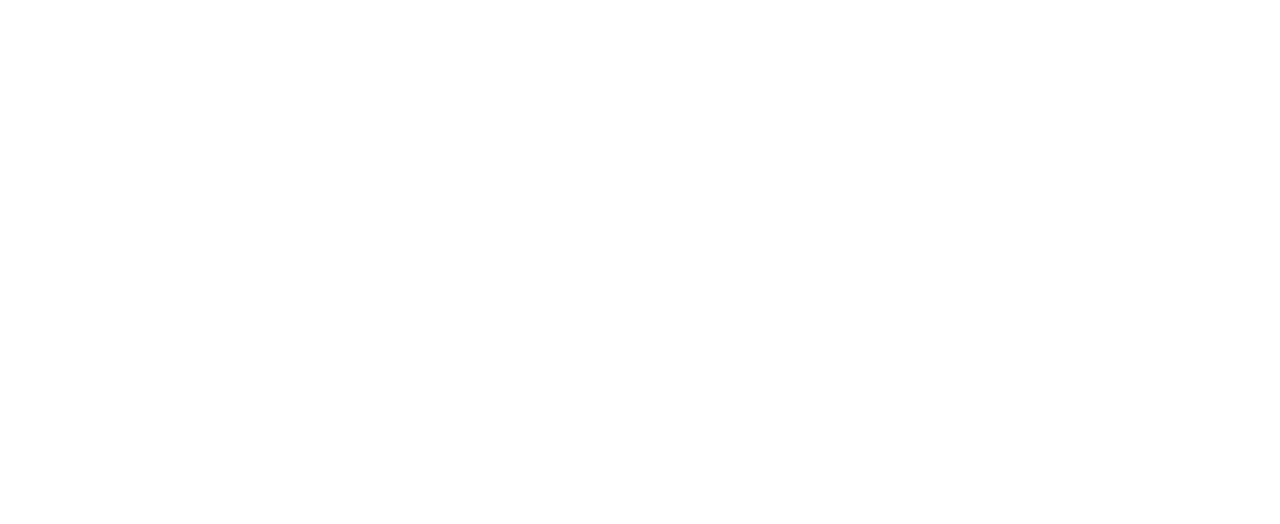
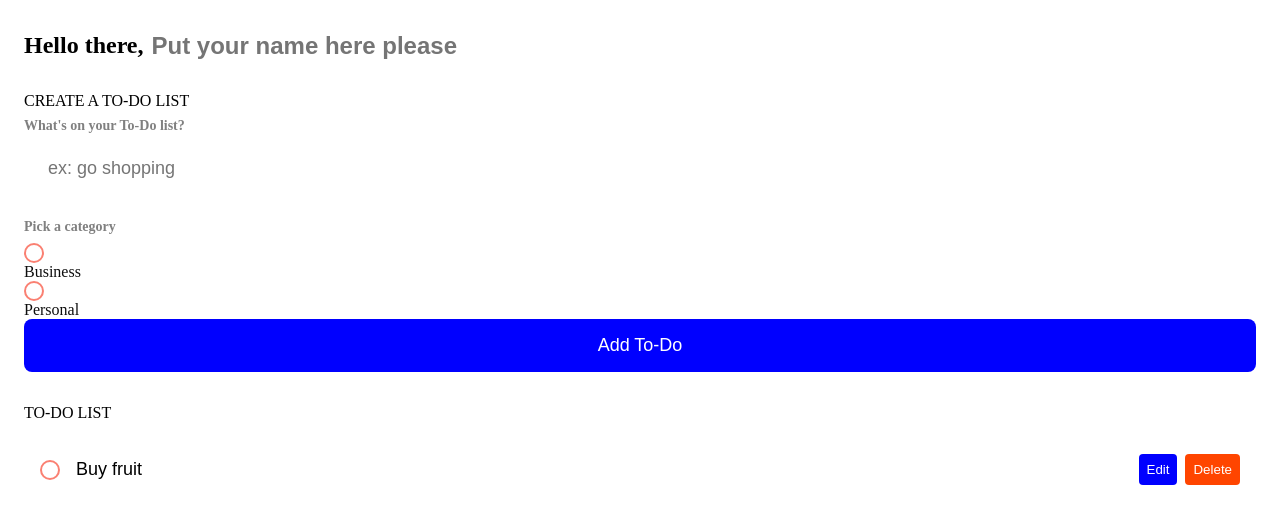
Before and after one commit to SantiagoMatilla/crud_local_storage_js, a plain HTML site: page index.html in a window 1280 px wide. Drawn offline with Linux system fonts and the light colour scheme.

Commit message:
Añadidos más estilos de css

```diff
--- a/css/index.css
+++ b/css/index.css
@@ -0,0 +1,202 @@
+*{
+    margin: 0;
+    padding: 0;
+    box-sizing: border-box;
+    /*font-family*/
+}
+
+input:not([type="radio"]):not([type="checkbox"]), button{
+    appearance: none;
+    border: none;
+    outline: none;
+    background: none;
+    cursor: initial;
+}
+
+body{
+    background: white;
+    color: rgb(14, 14, 14);
+}
+section{
+    margin: 2rem 0rem;
+    padding: 0rem 1.5rem;
+}
+
+h2{
+    color: black;
+    font-size: 1rem;
+    font-weight: 400;
+    margin-bottom: 0.5rem;
+}
+
+h3{
+    color: gray;
+    font-size: 0.875rem;
+    font-weight: 700;
+    margin-bottom: 0.5rem;
+}
+
+.salute .title{
+    display: flex;
+}
+
+.salute .title input{
+    margin-left: 0.5rem;
+    flex: 1 1 0%;
+    min-width: 0;
+}
+
+.salute .title, .salute .title input{
+    color: black;
+    font-size: 1.5rem;
+    font-weight: 700;
+}
+
+.createToDo input[type="text"] {
+    display: block;
+    width: 100%;
+    font-size: 1.125rem;
+    padding: 1rem 1.5rem;
+    color: black;
+    background-color: white;
+    border-radius: 0.5rem;
+    margin-bottom: 1.5rem;
+}
+
+.createToDo .options{
+    display: grid;
+    grid-template-columns: repeat(2, 1fr);
+    grid-gap: 1rem;
+    margin-bottom: 1.5rem;
+}
+
+.createToDo .options label{
+    display: flex;
+    flex-direction: column;
+    align-items: center;
+    justify-content: center;
+    padding: 1.5rem;
+    background-color: white;
+    border-radius: 0.5rem;
+}
+
+input[type="radio"],
+input[type="checkbox"]{
+    display: none;
+}
+
+.bubble{
+    display: flex;
+    align-items: center;
+    justify-content: center;
+    width: 20px;
+    height: 20px;
+    border-radius: 50%;
+    border: 2px solid salmon;
+}
+
+.bubble.personal{
+    border-color: salmon;
+}
+
+.bubble::after{
+    content: "";
+    display: block;
+    opacity: 0;
+    width: 0px;
+    height: 0px;
+    background-color: salmon;
+    border-radius: 50%;
+    transition: 0.2s ease-in-out;
+}
+
+.bubble.personal::after{
+    background-color: aqua
+}
+
+input:checked ~ .bubble::after{
+    width: 10px;
+    height: 10px;
+    opacity: 1;
+}
+
+.createToDo .options label div{
+    color: grey;
+    font-size: 1.125rem;
+    margin-top: 1rem;
+}
+
+.createToDo input[type="submit"]{
+    display: block;
+    width: 100%;
+    font-size: 1.125rem;
+    padding: 1rem 1.5rem;
+    color: white;
+    background-color: blue;
+    border-radius: 0.5rem;
+    cursor: pointer;
+    transition: 0.2s ease-in-out;
+}
+
+.createToDo input[type="submit"]:hover{
+    opacity: 0.75;
+}
+
+.toDoList .list{
+    margin: 1rem 0;
+}
+
+.toDoList .toDoItem{
+    display: flex;
+    align-items: center;
+    background-color: white;
+    padding: 1rem;
+    border-radius: 0.5rem;
+    margin-bottom: 1rem;
+}
+
+.toDoItem label{
+    display: block;
+    margin-right: 1rem;
+    cursor: pointer;
+}
+
+.toDoItem .toDoContent{
+    flex: 1 1 0%;
+}
+
+.toDoItem .toDoContent input{
+    color: black;
+    font-size: 1.125rem;
+}
+
+.toDoItem .actions{
+    display: flex;
+    align-items: center;
+}
+
+.toDoItem .actions button{
+    display: block;
+    padding: 0.5rem;
+    border-radius: 0.25rem;
+    color: white;
+    cursor: pointer;
+    transition: 0,2s ease-in-out;
+}
+
+.toDoItem .actions button:hover{
+    opacity: 0.75;
+}
+
+.toDoItem .actions .edit{
+    margin-right: 0.5rem;
+    background-color: blue;
+}
+
+.toDoItem .actions .delete{
+    background-color: orangered;
+}
+
+.toDoItem.done .toDoContent input{
+    text-decoration: line-through;
+}
--- a/index.html
+++ b/index.html
@@ -5,8 +5,65 @@
     <meta http-equiv="X-UA-Compatible" content="IE=edge">
     <meta name="viewport" content="width=device-width, initial-scale=1.0">
     <title>Crud en Local Storage con JS</title>
+
+    <link rel="stylesheet" href="css/index.css">
 </head>
 <body>
+    <main class="app">
+        <section class="salute">
+            <h1 class="title">
+                Hello there, <input type="text" id="name" placeholder="Put your name here please">
+            </h1>
+        </section>
 
+        <section class="createToDo">
+            <h2>CREATE A TO-DO LIST</h2>
+
+            <form id="newToDoForm">
+                <h3>What's on your To-Do list?</h3>
+                <input type="text" name="content" id="content" placeholder="ex: go shopping">
+
+                <h3>Pick a category</h3>
+                <div class="categoryOptions">
+                    <label>
+                        <input type="radio" name="category" id="category1" value="business">
+                        <span class="bubble business"></span>
+                        <div>Business</div>
+                    </label>
+
+
+                    <label>
+                        <input type="radio" name="category" id="category2" value="personal">
+                        <span class="bubble personal"></span>
+                        <div>Personal</div>
+                    </label>
+                </div>
+
+                <input type="submit" value="Add To-Do">
+            </form>
+        </section>
+
+        <section class="toDoList">
+            <h2>TO-DO LIST</h2>
+            <div class="list" id="toDoList">
+                <div class="toDoItem">
+                    <label>
+                        <input type="checkbox">
+                        <span class="bubble personal"></span>
+                    </label>
+
+                    <div class="toDoContent">
+                        <input type="text" value="Buy fruit" readonly>
+                    </div>
+
+                    <div class="actions">
+                        <button class="edit">Edit</button>
+                        <button class="delete">Delete</button>
+                    </div>
+                </div>
+            </div>
+        </section>
+    </main>
+    <script src="js/index.js"></script>
 </body>
 </html>
```
